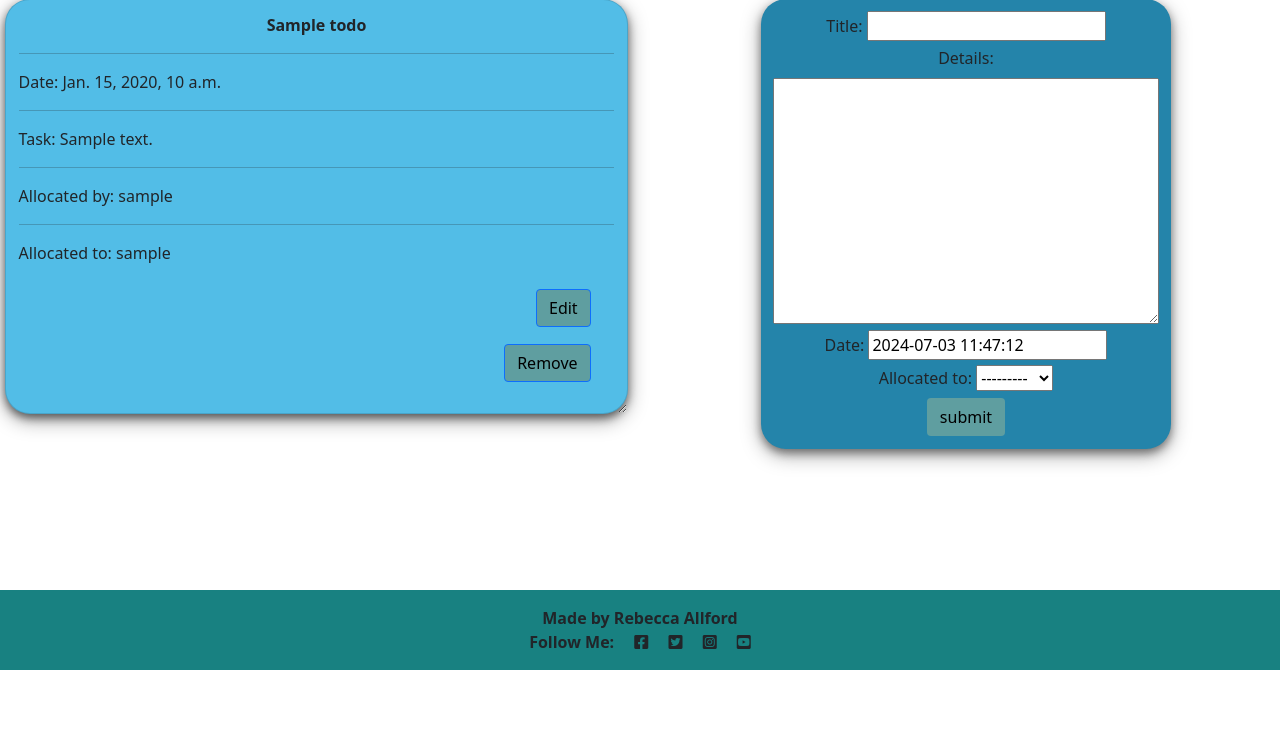
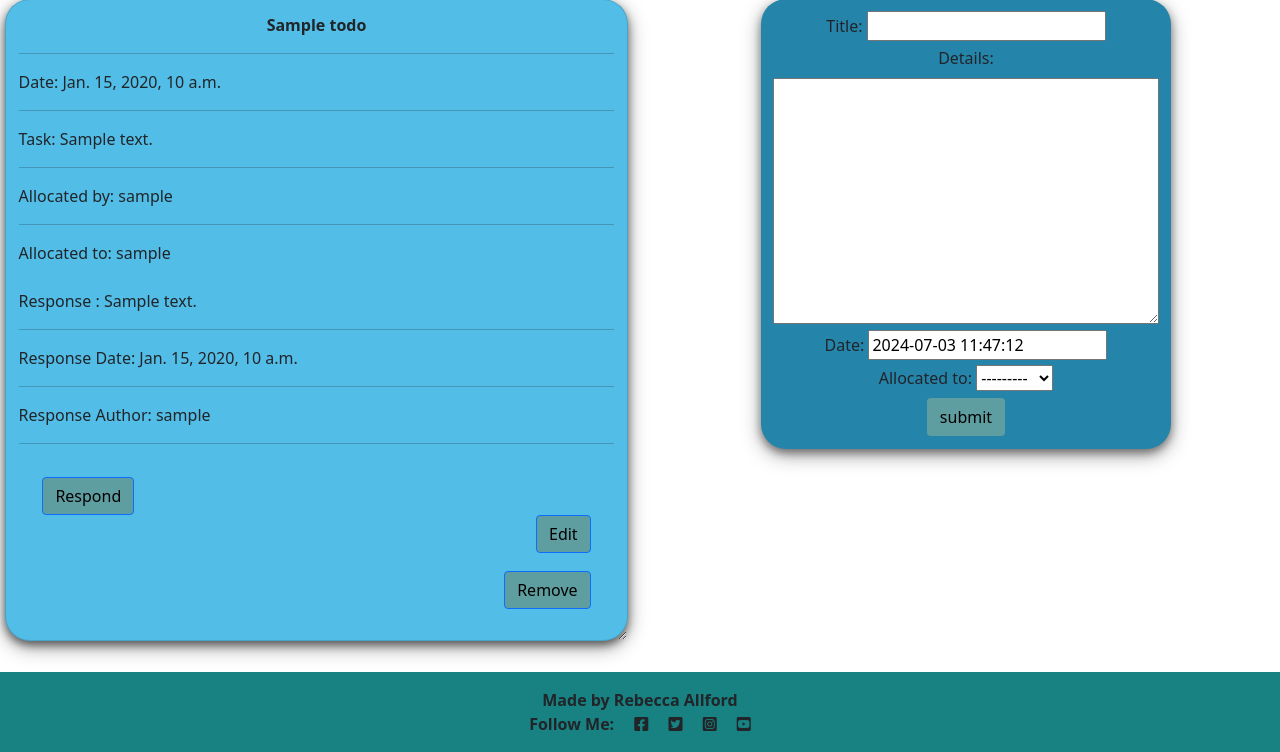
Before and after one commit to BeccAllfor1/django-todo-list, a Django app: page / in a window 1280 px wide. Shown: the part 130-882 px from the top of the page. Before the commit the page ends 800 px from the top, so only its background shows below. Run offline with Django 4.2, Linux system fonts and the light colour scheme; tables that the repository leaves empty hold one stand-in row (values such as "Sample post").

Commit message:
added response model and associated, form, views, url

```diff
--- a/todo/admin.py
+++ b/todo/admin.py
@@ -1,5 +1,6 @@
 from django.contrib import admin
 from .models import Todo
+from .models import Respond
 from django_summernote.admin import SummernoteModelAdmin
 
 @admin.register(Todo)
@@ -9,3 +10,5 @@ class PostAdmin(SummernoteModelAdmin):
     summernote_fields = ('details',)
 
 # Register your models here.
+
+admin.site.register(Respond)
--- a/todo/forms.py
+++ b/todo/forms.py
@@ -1,8 +1,15 @@
 from django import forms
 from .models import Todo
+from .models import Respond
 
 
 class TodoForm(forms.ModelForm):
     class Meta:
         model = Todo
         fields = ['title', 'details', 'date', 'allocated_to']
+
+
+class RespondForm(forms.ModelForm):
+    class Meta:
+        model = Respond
+        fields = ['todo', 'response_text', ]
--- a/todo/models.py
+++ b/todo/models.py
@@ -1,6 +1,7 @@
 from django.db import models
 from django.utils import timezone
 from django.contrib.auth.models import User
+from django.conf import settings
 from cloudinary.models import CloudinaryField
 
 
@@ -25,3 +26,13 @@ class Todo(models.Model):
 
     def __str__(self):
         return self.title
+
+
+class Respond(models.Model):
+    todo = models.ForeignKey(Todo, on_delete=models.CASCADE, related_name='responses')
+    response_text = models.TextField()
+    date_added = models.DateTimeField(auto_now_add=True)
+    author = models.ForeignKey(settings.AUTH_USER_MODEL, on_delete=models.CASCADE, related_name="responses")
+
+    def __str__(self):
+        return f'Response to {self.todo.title} by {self.author.username}'
--- a/todo/templates/todo/index.html
+++ b/todo/templates/todo/index.html
@@ -35,6 +35,18 @@
 			Allocated to: {{ i.allocated_to.username}}
 			<br />
 			<br />
+			{% for response in i.responses.all %}
+            Response : {{response.response_text}}
+            <hr />
+            Response Date: {{response.date_added}}
+            <hr />
+            Response Author: {{response.author.username}}
+            <hr />
+            {% endfor %}
+			<form action="{% url 'respond' i.id %}" method="GET" style="padding-left: 4%; padding-top: 3%;">
+				{% csrf_token %}
+				<button type="submit" class="btn btn-primary" style="float: left;">Respond</button>
+			</form>
 			<form action="{% url 'edit_item' i.id %}" method="GET" style="padding-right: 4%; padding-bottom: 3%;">
 				{% csrf_token %}
 				<button type="submit" class="btn btn-primary" style="float: right;">Edit</button>
--- a/todo/urls.py
+++ b/todo/urls.py
@@ -7,4 +7,5 @@ urlpatterns = [
     path('', views.index, name='home'),
     path('remove_item/<str:item_id>/', views.removeTask, name="remove_item"),
     path('edit_item/<str:item_id>/', views.edit_task, name="edit_item"),
+    path('respond/<int:todo_id>/', views.respond_to_todo, name='respond'),
 ]
--- a/todo/views.py
+++ b/todo/views.py
@@ -6,6 +6,8 @@ from django.contrib import messages
 
 from .forms import TodoForm
 from .models import Todo
+from.forms import RespondForm
+from.models import Todo, Respond
 # Create your views here.
 
 
@@ -72,3 +74,19 @@ def edit_task(request, item_id):
 
     context = {'form': form}
     return render(request, 'todo/edit.html', context)
+
+@login_required
+def respond_to_todo(request, todo_id):
+    todo = get_object_or_404(Todo, pk=todo_id)
+    if request.method == "POST":
+        form = RespondForm(request.POST)
+        if form.is_valid():
+            response = form.save(commit=False)
+            response.todo = todo
+            response.author = request.user
+            response.save()
+            messages.success(request, "Response posted!")
+            return redirect('home')
+    else:
+        form = RespondForm()
+    return render(request, 'todo/respond.html', {'form': form})
```
Also changed, not shown: todo/templates/todo/respond.html (added, +29 -0 lines), README.md, todo/migrations/0005_respond.py (added).
